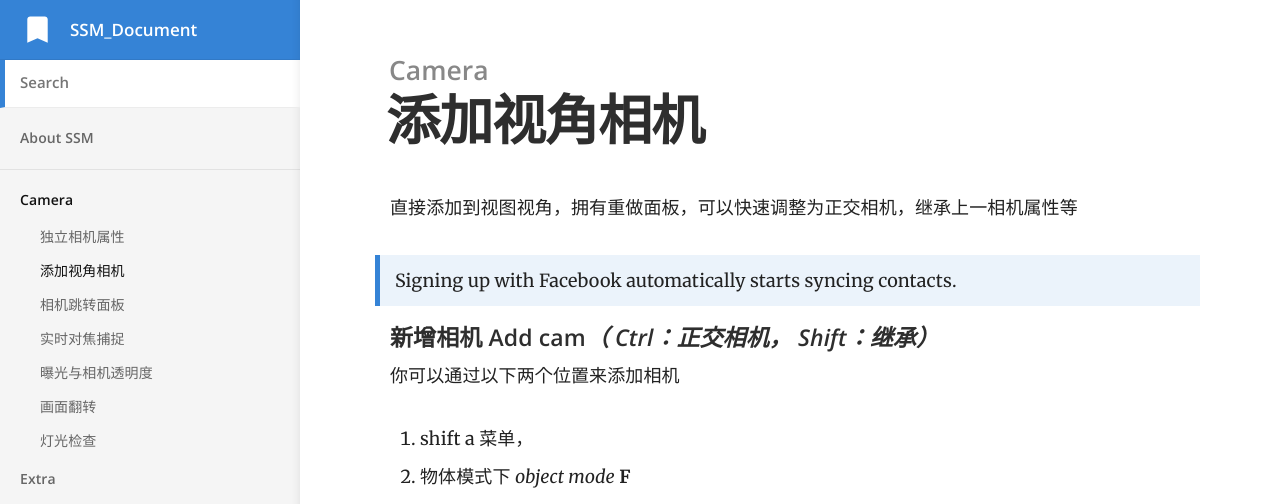
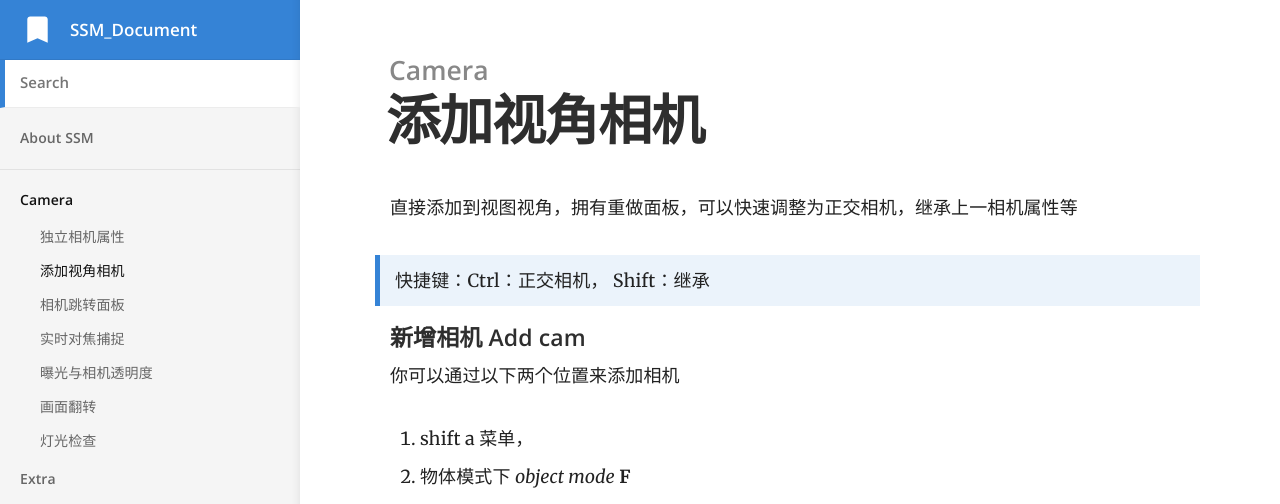
Before and after one commit to atticus-lv/SSM_document, a Jekyll site: the page built from _docs/Ops_Camera/AddViewCam.md, in a window 1280 px wide and 1400 px high, cut to the strip 0-504 px from the top of the window. Built offline with Jekyll 4.4.1, drawn with Linux system fonts in a browser that asks for light colours; some of the changed text lies outside the part shown.

Commit message:
Updated 4 files via CloudCannon

```diff
--- a/_docs/Ops_Camera/AddViewCam.md
+++ b/_docs/Ops_Camera/AddViewCam.md
@@ -6,38 +6,35 @@ order: 2
 
 直接添加到视图视角，拥有重做面板，可以快速调整为正交相机，继承上一相机属性等
 
-> Signing up with Facebook automatically starts syncing contacts.
+> 快捷键：Ctrl：正交相机， Shift：继承
 
-#### 新增相机 Add cam*（ Ctrl：正交相机， Shift：继承）*
+#### 新增相机 Add cam
 
 你可以通过以下两个位置来添加相机
 
 1. shift a 菜单，
-2. 物体模式下 *object mode*  **F**
+2. 物体模式下 *object mode* **F**
 
-![addcam](image/addcam.gif)
-
-
+![](/uploads/addcam.gif){: width="2400" height="1350"}
 
 #### 重做面板 Redo Panel
 
 重做面板可以
 
-+ 设置当前相机的位置 *View*，离开相机视角后调整面板，则相机会移动到视角位置
-+ 焦距 *Focal length* ，正交 *Ortho* ， 正交比例 *Scale* ，使用名字 *Name*，
+* 设置当前相机的位置 *View*，离开相机视角后调整面板，则相机会移动到视角位置
+* 焦距 *Focal length* ，正交 *Ortho* ， 正交比例 *Scale* ，使用名字 *Name*，
 
 > 下图操作：按住**ctrl**添加正交相机后，使用**重做面板**调整相机的常规属性
 
-![addcam2](image/addcam2.gif)
-
-
+![](/uploads/addcam2.gif){: width="2400" height="1350"}
 
 #### 继承属性 Inherite attribute
 
 继承**最后添加的相机**的焦距等重做面板上具有的属性 *不包括独立属性*
 
-> 下图操作：在整视图添加相机，调整为正交相机并缩小正交比例，
+> 下图操作：在整视图添加相机，调整为正交相机并缩小正交比例
+>
 >
 > 随后在其他视图添加经调整后，**同样属性**的相机
 
-![addcam3](image/addcam3.gif)
+![](/uploads/addcam3.gif){: width="2400" height="1350"}
```
Also changed, not shown: 3 other files.
